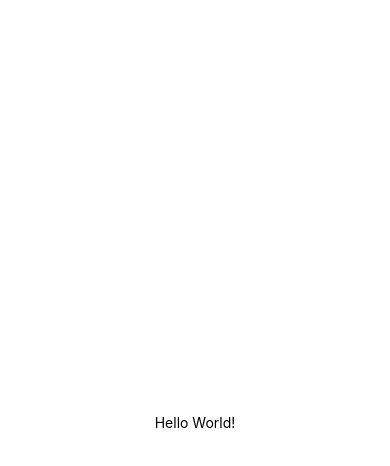
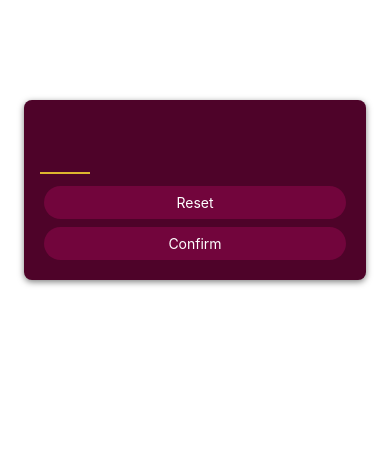
Before and after one commit to Rakesh6720/react-native-typescript-guessing-game, a React Native app: screen / in a window 390 px wide. Shown: the top 466 px of the page. Built offline with nearby package versions, Linux system fonts and the light colour scheme.

Commit message:
style buttons

```diff
--- a/App.tsx
+++ b/App.tsx
@@ -1,20 +1,8 @@
-import { StatusBar } from "expo-status-bar";
-import { StyleSheet, Text, View } from "react-native";
+import { StyleSheet } from "react-native";
+import StartGameScreen from "./screens/StartGameScreen";
 
 export default function App() {
-  return (
-    <View style={styles.container}>
-      <Text>Hello World!</Text>
-      <StatusBar style="auto" />
-    </View>
-  );
+  return <StartGameScreen />;
 }
 
-const styles = StyleSheet.create({
-  container: {
-    flex: 1,
-    backgroundColor: "#fff",
-    alignItems: "center",
-    justifyContent: "center",
-  },
-});
+const styles = StyleSheet.create({});
--- /dev/null
+++ b/components/PrimaryButton.tsx
@@ -0,0 +1,48 @@
+import { useState } from "react";
+import { View, Text, Pressable, StyleSheet } from "react-native";
+
+interface PrimaryButtonProps {
+  children: string;
+}
+
+export default function PrimaryButton(props: PrimaryButtonProps) {
+  function onPressHandler(): void {
+    console.log("BUTTON PRESSED");
+  }
+  return (
+    <View style={styles.buttonOuterContainer}>
+      <Pressable
+        style={({ pressed }) =>
+          pressed
+            ? [styles.pressed, styles.buttonInnerContainer]
+            : styles.buttonInnerContainer
+        }
+        onPress={onPressHandler}
+        android_ripple={{ color: "#640233" }}
+      >
+        <Text style={styles.buttonText}>{props.children}</Text>
+      </Pressable>
+    </View>
+  );
+}
+
+const styles = StyleSheet.create({
+  buttonInnerContainer: {
+    backgroundColor: "#72053c",
+    paddingVertical: 8,
+    paddingHorizontal: 16,
+    elevation: 2,
+  },
+  buttonText: {
+    color: "white",
+    textAlign: "center",
+  },
+  buttonOuterContainer: {
+    borderRadius: 28,
+    margin: 4,
+    overflow: "hidden",
+  },
+  pressed: {
+    opacity: 0.75,
+  },
+});
--- a/screens/StartGameScreen.tsx
+++ b/screens/StartGameScreen.tsx
@@ -1,9 +1,44 @@
-import { TextInput, View } from "react-native";
+import { TextInput, View, StyleSheet } from "react-native";
+import PrimaryButton from "../components/PrimaryButton";
 
 export default function StartGameScreen() {
   return (
-    <View>
-      <TextInput />
+    <View style={styles.inputContainer}>
+      <TextInput
+        style={styles.numberInput}
+        maxLength={2}
+        keyboardType="number-pad"
+        autoCapitalize="none"
+        autoCorrect={false}
+      />
+      <PrimaryButton>Reset</PrimaryButton>
+      <PrimaryButton>Confirm</PrimaryButton>
     </View>
   );
 }
+
+const styles = StyleSheet.create({
+  inputContainer: {
+    padding: 16,
+    marginTop: 100,
+    marginHorizontal: 24,
+    borderRadius: 8,
+    backgroundColor: "#4e0329",
+    elevation: 4,
+    shadowColor: "black",
+    shadowOffset: { width: 0, height: 2 },
+    shadowRadius: 6,
+    shadowOpacity: 0.5,
+  },
+  numberInput: {
+    height: 50,
+    width: 50,
+    textAlign: "center",
+    fontSize: 32,
+    borderBottomColor: "#ddb52f",
+    borderBottomWidth: 2,
+    color: "#ddb52f",
+    marginVertical: 8,
+    fontWeight: "bold",
+  },
+});
```
